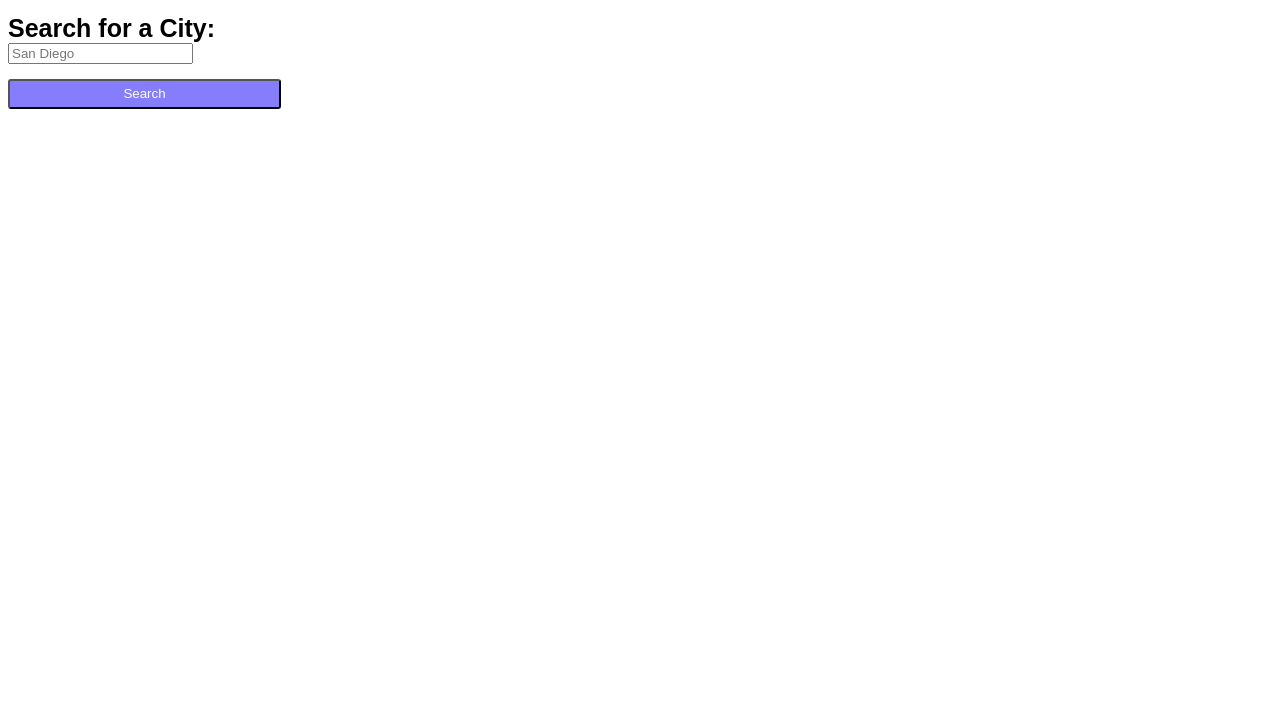
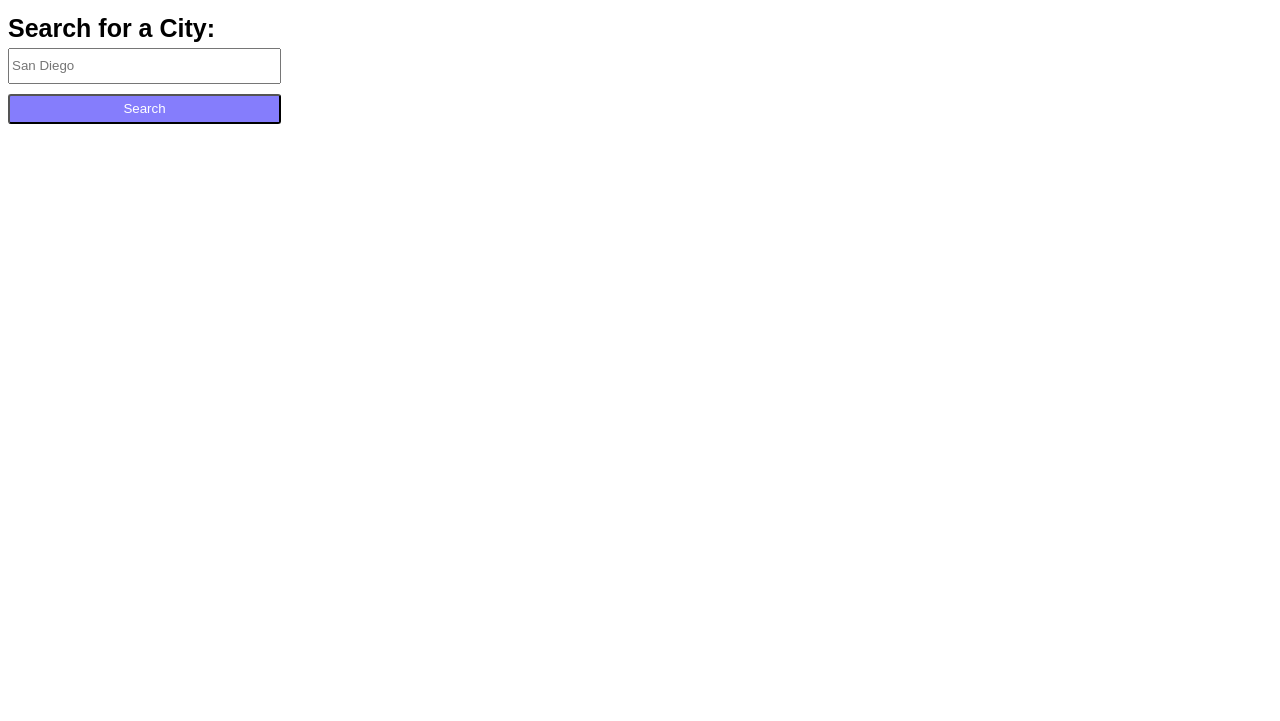
Before and after one commit to Dragonung/weather-dashboard, a plain HTML site: page index.html in a window 1280 px wide. Shown: the part 79-800 px from the top of the page. Drawn offline with nearby package versions, Linux system fonts and the light colour scheme.

Commit message:
adjust class name

```diff
--- a/assets/css/style.css
+++ b/assets/css/style.css
@@ -14,7 +14,7 @@ label{
     font-size: 25px;
 }
 
-.search-bar {
+.form-control {
     position: relative;
     top: 5px;
     height: 30px;
```
